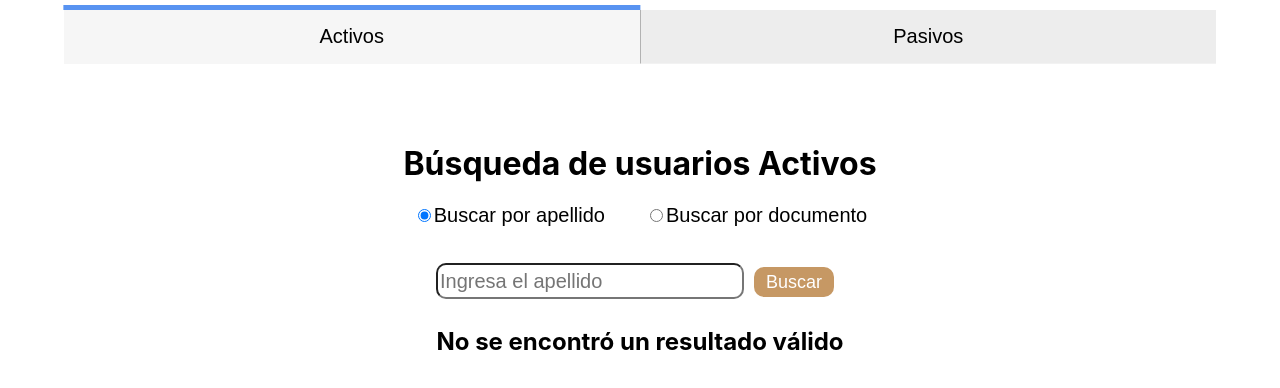
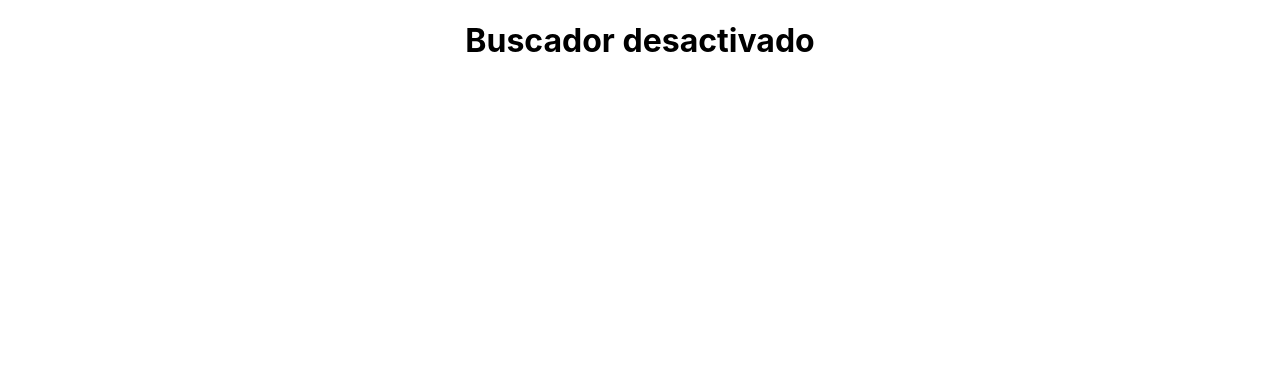
Before and after one commit to enzo1antilipi/buscador_afiliados, a React (Create React App) app: page / in a window 1280 px wide. Shown: the top 388 px of the page. Built offline with nearby package versions, Linux system fonts and the light colour scheme.

Commit message:
buscador desactivado

```diff
--- /dev/null
+++ b/src/Desactived.js
@@ -0,0 +1,14 @@
+function Desactived(){
+
+
+
+return <>
+    <div style={{display:"flex", alignContent:"center",justifyContent:"center"}}>
+        <h1>
+            Buscador desactivado
+        </h1>
+    </div>
+    </>
+}
+
+export default Desactived;
--- a/src/index.js
+++ b/src/index.js
@@ -3,12 +3,13 @@ import ReactDOM from 'react-dom/client';
 import './index.css';
 // import App from './App';
 import reportWebVitals from './reportWebVitals';
-import Selected from './Selected.';
+// import Selected from './Selected.';  renderizar este para el buscador
+import Desactived from './Desactived';
 
 const root = ReactDOM.createRoot(document.getElementById('root'));
 root.render(
   <React.StrictMode>
-    <Selected />
+    <Desactived />
   </React.StrictMode>
 );
 
```
